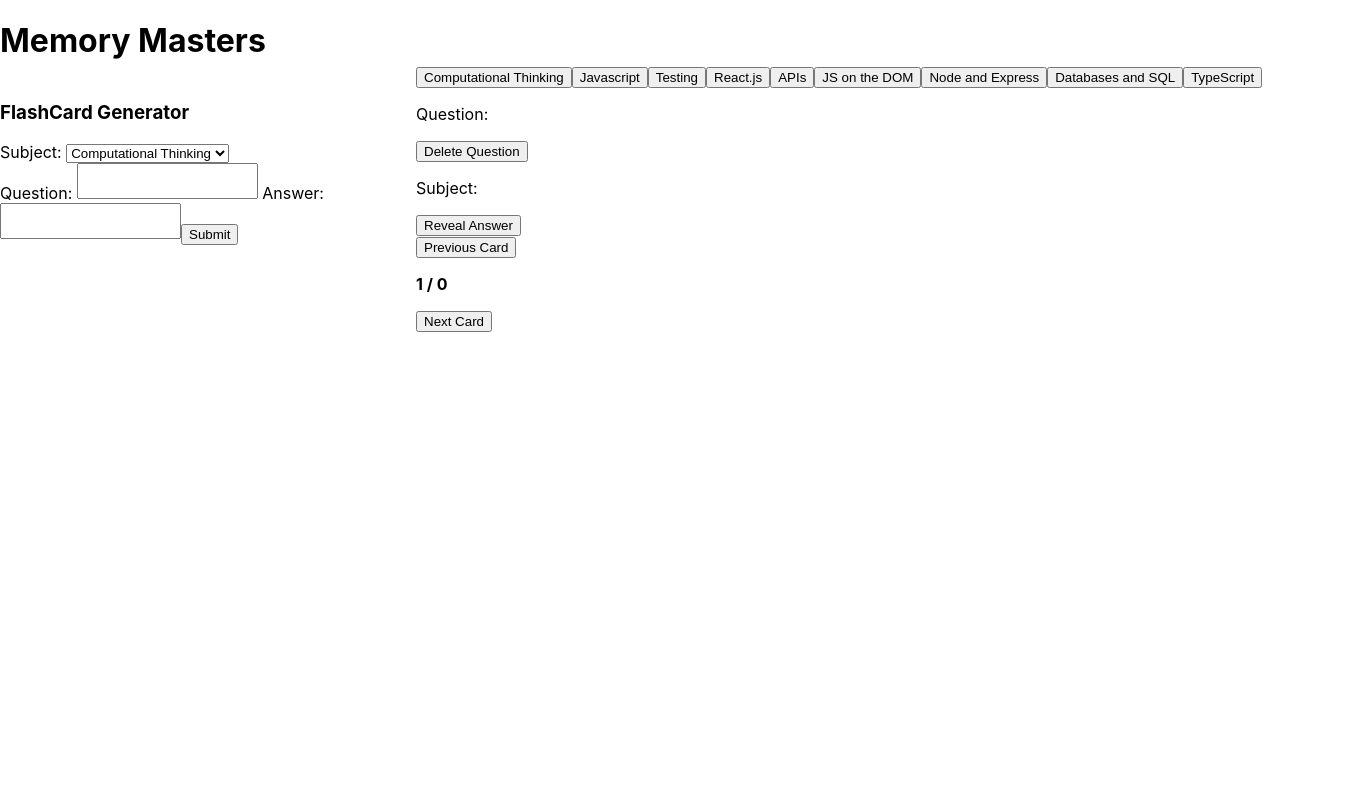
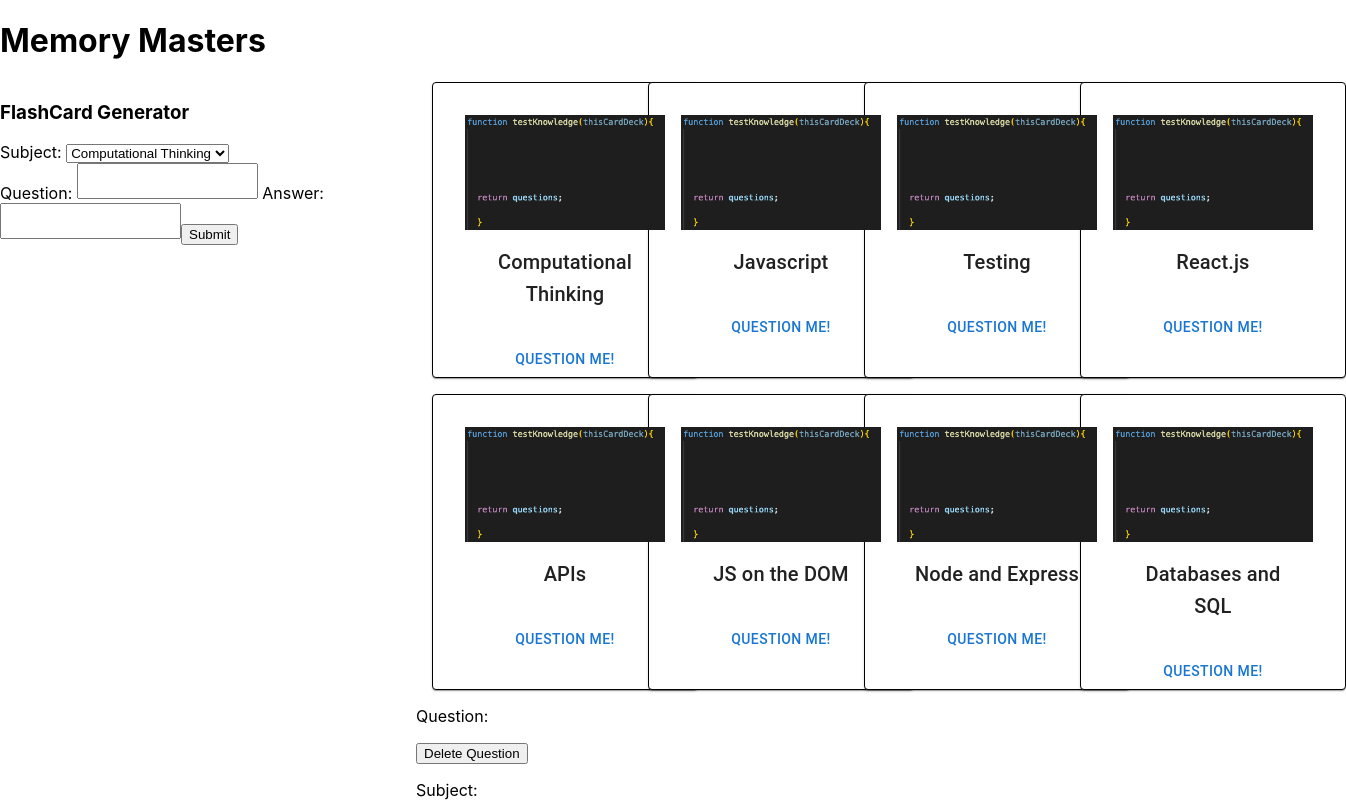
Before and after one commit to SchoolOfCode/bc14_w7_project-frontend-agile-avengers-room-2, a React (Create React App) app in the folder memory-master/: page / in a window 1280 px wide. Shown: the top 802 px of the page, 1346 px wide, since content can reach past the window. Built offline with nearby package versions, Linux system fonts and the light colour scheme.

Commit message:
Further styling to Subject Cards

```diff
--- a/memory-master/src/Components/App/App.js
+++ b/memory-master/src/Components/App/App.js
@@ -23,7 +23,6 @@
   "JS on the DOM",
   "Node and Express",
   "Databases and SQL",
-  "TypeScript",
 ];
 
 const initialQuestionsAndAnswers = [
@@ -181,11 +180,13 @@
         <Grid item xs={12} md={8} container spacing={2}>
           {subjectList.map((item) => {
             return (
-              <SubjectCard
-                setCurrentSubject={setCurrentSubject}
-                subject={item}
-                displayQuestion={displayQuestion}
-              />
+              <Grid item xs={12} sm={6} md={4} lg={3}>
+                <SubjectCard
+                  setCurrentSubject={setCurrentSubject}
+                  subject={item}
+                  displayQuestion={displayQuestion}
+                />
+              </Grid>
             );
           })}
           <QuestionCard
--- a/memory-master/src/Components/SubjectCard/SubjectCard.js
+++ b/memory-master/src/Components/SubjectCard/SubjectCard.js
@@ -1,4 +1,3 @@
-
 /* - Set a hardcoded array for the subjects that we want to show within the SubjectCard 'tiles' (subjectList). This will be held in app.js.✅
 - For each item in the array, we want to return a button.✅
 - Use the .map() method to iterate over the subjectList array and output a SubjectCard component for each index. ✅
@@ -12,12 +11,51 @@
         // Display first question from the filtered array, in the question paragraph.
 */
 
+import {
+  Card,
+  CardActionArea,
+  CardActions,
+  CardContent,
+  CardMedia,
+  Button,
+  Typography,
+} from "@mui/material";
+import flashcard from "./flashcard.png";
 
-function SubjectCard ({subject, displayQuestion, setCurrentSubject}) {
-    return (
+function SubjectCard({ subject, displayQuestion, setCurrentSubject }) {
+  return (
     <div className="Subject-Card-div">
-    <button className="Subject-Button" onClick={()=>{setCurrentSubject(subject); displayQuestion(subject)}}>{subject}</button>
-
-    </div>)
+      <Card
+        className="Subject-Card"
+        style={{
+          padding: "2rem",
+          width: "200px",
+          border: "1px solid black",
+          height: "230px",
+        }}
+      >
+        <CardActionArea>
+          <CardMedia alt="flashcard" component="img" image={flashcard} />
+          <CardContent style={{ textAlign: "center" }}>
+            <Typography gutterBottom variant="h6" component="h6">
+              {subject}
+            </Typography>
+          </CardContent>
+        </CardActionArea>
+        <CardActions style={{ display: "flex", justifyContent: "center" }}>
+          <Button
+            size="medium"
+            color="primary"
+            onClick={() => {
+              setCurrentSubject(subject);
+              displayQuestion(subject);
+            }}
+          >
+            Question Me!
+          </Button>
+        </CardActions>
+      </Card>
+    </div>
+  );
 }
-export default SubjectCard
+export default SubjectCard;
```
